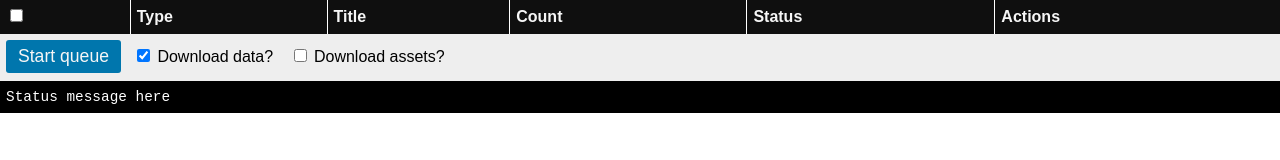
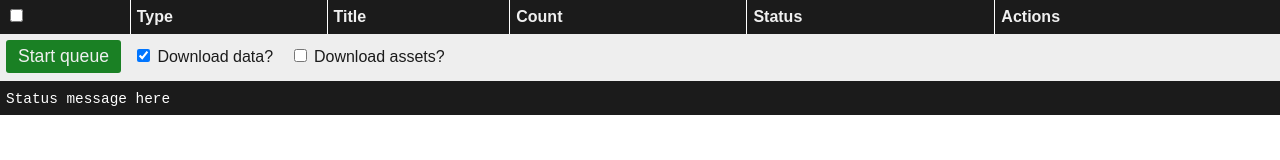
Before and after one commit to beefoo/loc-bulk-access, a browser extension: page loc-bulk-access/ui/queue.html in a window 1280 px wide. Drawn offline with Linux system fonts and the light colour scheme.

Commit message:
update css color palette to match uswds

```diff
--- a/loc-bulk-access/ui/css/main.css
+++ b/loc-bulk-access/ui/css/main.css
@@ -1,16 +1,28 @@
 :root {
-  --loc-primary: #0076AD;
-  --loc-primary-accent: #F05129;
-  --loc-primary-darker: #002347;
-  --text: rgb(15, 15, 15);
-  --text-inverted: #F6F6F6;
+  --base-lightest: #f0f0f0;
+  --base-lighter: #dfe1e2;
+  --base-light: #a9aeb1;
+  --base: #71767a;
+  --base-dark: #565c65;
+  --base-darker: #3d4551;
+  --base-darkest: #1b1b1b;
+  --primary-lighter: #d9e8f6;
+  --primary-light: #73b3e7;
+  --primary: #005ea2;
+  --primary-dark: #1a4480;
+  --primary-darker: #162e51;
+  --error-lighter: #f8dfe2;
+  --error-light: #f2938c;
+  --error: #d83933;
+  --error-dark: #b50909;
+  --error-darker: #8b0a03;
+  --success-lighter: #d9f6d9;
+  --success-light: #75e773;
+  --success: #08a200;
+  --success-dark: #1a8024;
+  --success-darker: #16511d;
   --notice-light: #fff698;
   --notice-dark: #beb86b;
-  --error-light: #e7abab;
-  --error-dark: #c54747;
-  --success-light: #b9e7ab;
-  --success-dark: #75b861;
-  --success-inverse: #099910;
 }
 @keyframes dots {
   0%, 20% {
@@ -32,7 +44,7 @@
 html {
   font-family: sans-serif;
   font-size: 16px;
-  color: black;
+  color: var(--base-darkest);
 }
 body {
   line-height: 1.4;
@@ -40,14 +52,14 @@ body {
   padding: 0;
 }
 a {
-  color: var(--loc-primary);
+  color: var(--primary);
 }
 a:hover {
-  color: var(--loc-primary-darker);
+  color: var(--primary-darker);
 }
 button {
-  color: var(--text-inverted);
-  background: var(--loc-primary);
+  color: var(--base-lightest);
+  background: var(--primary);
   border: none;
   padding: 6px 12px;
   margin: 0 6px 6px 0;
@@ -58,7 +70,7 @@ button {
   border-radius: 3px;
 }
 button:hover {
-  background: var(--loc-primary-darker);
+  background: var(--primary-dark);
 }
 table {
   border-collapse: collapse;
@@ -69,7 +81,7 @@ td, th {
   border-right: 1px solid rgba(0, 0, 0, 0.33);
 }
 td {
-  border-bottom: 2px solid black;
+  border-bottom: 2px solid var(--base-darkest);
 }
 td:last-child,
 th:last-child {
@@ -78,8 +90,8 @@ th:last-child {
 thead th {
   font-weight: bold;
   text-align: left;
-  background-color: var(--text);
-  color: var(--text-inverted);
+  background-color: var(--base-darkest);
+  color: var(--base-lightest);
   position: sticky;
   top: 0;
   border-right: 1px solid rgba(255, 255, 255, 0.33);
@@ -93,12 +105,12 @@ thead th {
   box-sizing: border-box;
 }
 .message.error {
-  background-color: var(--error-light);
-  border-color: var(--error-dark);
+  background-color: var(--error-lighter);
+  border-color: var(--error);
 }
 .message.success {
-  background-color: var(--success-light);
-  border-color: var(--success-dark);
+  background-color: var(--success-lighter);
+  border-color: var(--success);
 }
 
 .queue-table {
@@ -108,8 +120,8 @@ thead th {
   white-space: nowrap;
 }
 .queue-table .title a .facet {
-  color: var(--text-inverted);
-  background: var(--loc-primary);
+  color: var(--base-lightest);
+  background: var(--primary-dark);
   display: inline-block;
   vertical-align: middle;
   font-size: 0.8rem;
@@ -119,7 +131,7 @@ thead th {
   border-radius: 2px;
 }
 .queue-table .title a:hover .facet {
-  background-color: var(--loc-primary-darker);
+  background-color: var(--primary-darker);
 }
 .queue-table .actions button {
   padding: 0;
@@ -147,6 +159,10 @@ thead th {
 }
 .queue-actions button {
   margin-bottom: 0;
+  background-color: var(--success-dark);
+}
+.queue-actions button:hover {
+  background-color: var(--success-darker);
 }
 .queue-options {
   text-align: center;
@@ -159,13 +175,16 @@ thead th {
   width: 100%;
   box-sizing: border-box;
   padding: 6px;
-  background: black;
+  background: var(--base-darkest);
   color: white;
   font-size: 0.9rem;
   font-family: 'Courier New', Courier, monospace;
   max-height: 300px;
   overflow: hidden;
   overflow-y: auto;
+}
+.queue-status p {
+  margin: 2px 0 0 0;
 }
 
 .visually-hidden {
--- a/loc-bulk-access/ui/css/popup.css
+++ b/loc-bulk-access/ui/css/popup.css
@@ -22,7 +22,7 @@ button.button.active {
 }
 
 button.add-queue-button.added {
-  background-color: var(--success-inverse);
+  background-color: var(--success-dark);
   cursor: default;
 }
 button.button span.number {
--- a/loc-bulk-access/ui/queue.html
+++ b/loc-bulk-access/ui/queue.html
@@ -41,7 +41,7 @@
         </div>
       </div>
       <div class="queue-status">
-        Status message here
+        <p>Status message here</p>
       </div>
     </div>
   </div>
```
